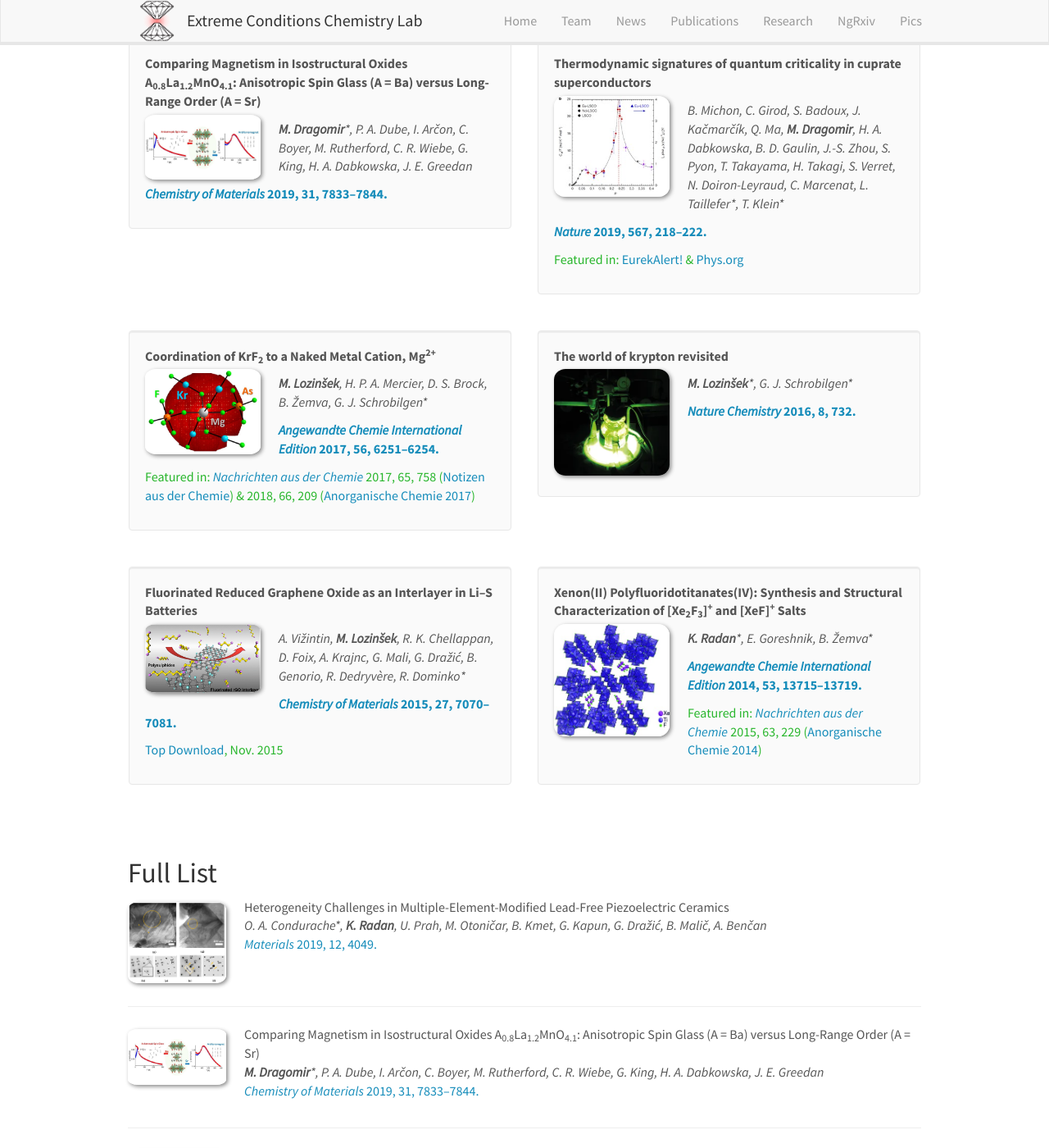
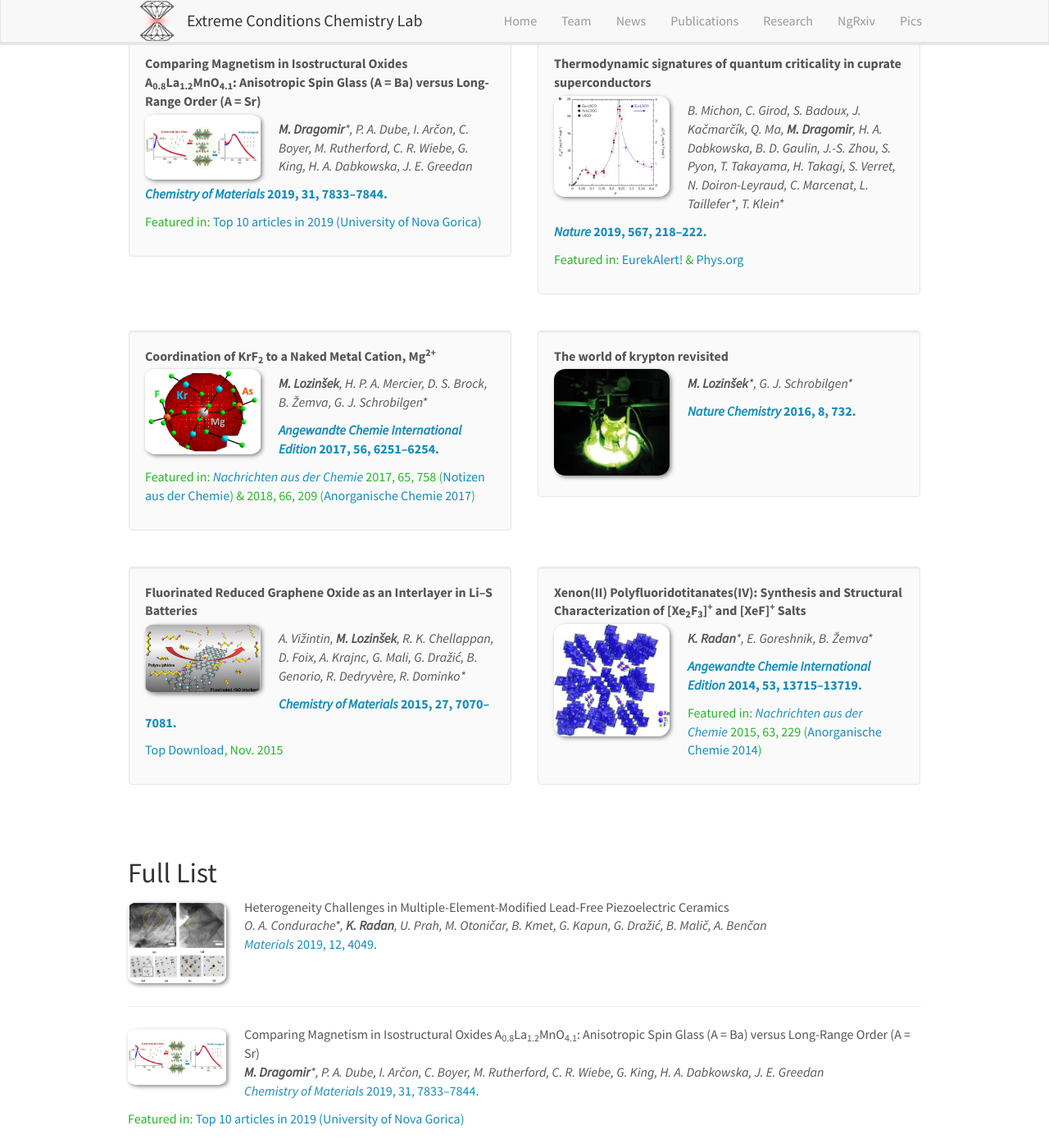
Before and after one commit to eccl-jsi/eccl-jsi.github.io, a Jekyll site: the page built from _pages/publications.md, in a window 1280 px wide and 1400 px high, scrolled down 229 px. Shown: the whole window at 82% size. Built offline with Jekyll 4.4.1, drawn with Linux system fonts in a browser that asks for light colours; nearby versions of some CDN libraries.

Commit message:
Update publist.yml

```diff
--- a/_data/publist.yml
+++ b/_data/publist.yml
@@ -16,6 +16,7 @@
   link:
     display: "<i>Chemistry of Materials</i> 2019, 31, 7833–7844."
     url: "http://dx.doi.org/10.1021/acs.chemmater.9b01466"
+  news1: "Featured in: <a href=\"http://www.ung.si/en/news/2110/a-list-of-ten-most-prominent-articles-in-2019\">Top 10 articles in 2019 (University of Nova Gorica)</a>"
   title: "Comparing Magnetism in Isostructural Oxides A<sub>0.8</sub>La<sub>1.2</sub>MnO<sub>4.1</sub>: Anisotropic Spin Glass (A = Ba) versus Long-Range Order (A = Sr)"
 -
   authors: "B. Michon, C. Girod, S. Badoux, J. Kačmarčík, Q. Ma, <b>M. Dragomir</b>, H. A. Dabkowska, B. D. Gaulin, J.-S. Zhou, S. Pyon, T. Takayama, H. Takagi, S. Verret, N. Doiron-Leyraud, C. Marcenat, L. Taillefer*, T. Klein&#42;"
```
